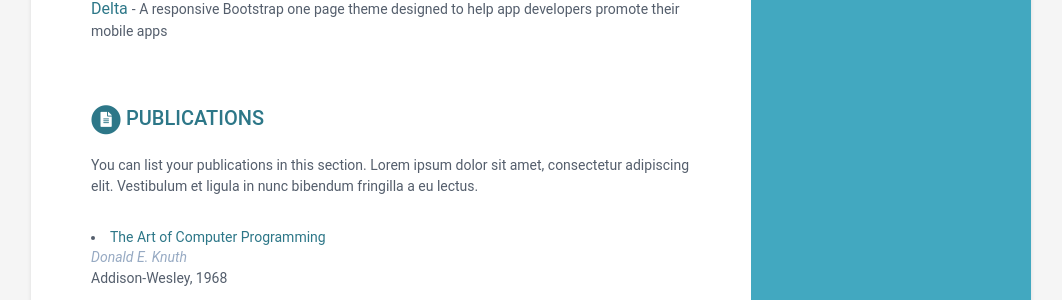
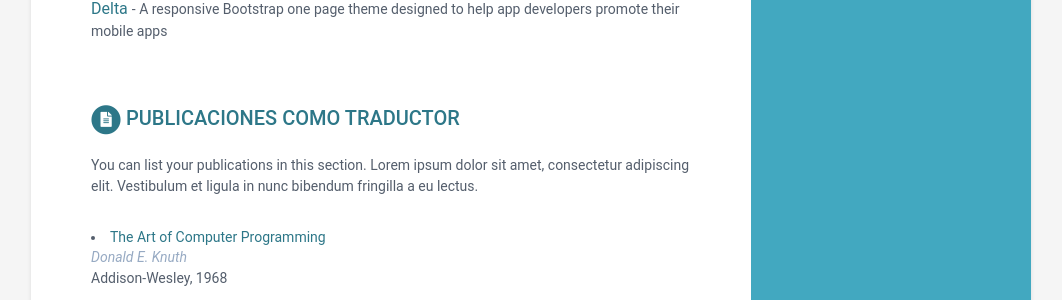
Before and after one commit to joan-medina-roca/cv.joanmedinaroca.com, a Jekyll site: the page built from index.html, in a window 1280 px wide. Shown: the part 1435-1735 px from the top of the page, without its empty margins (109-1171 px from the left). Built offline with Jekyll 4.4.1, drawn with Linux system fonts in a browser that asks for light colours.

Commit message:
cambio titulos

```diff
--- a/_data/data.yml
+++ b/_data/data.yml
@@ -163,7 +163,7 @@ projects:
       tagline: "A responsive Bootstrap one page theme designed to help app developers promote their mobile apps"
 
 publications:
-  title: Publications
+  title: Publicaciones como Traductor
   intro: |
     You can list your publications in this section. Lorem ipsum dolor sit
     amet, consectetur adipiscing elit. Vestibulum et ligula in nunc
```
Also changed, not shown: 1 other file.
